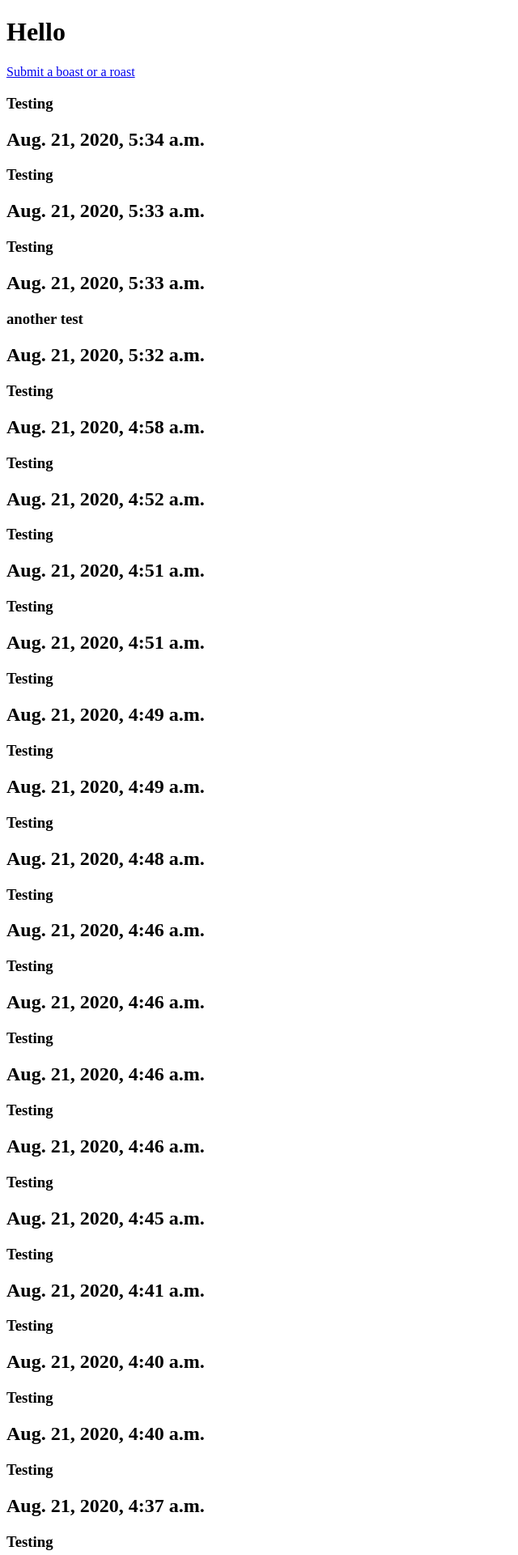
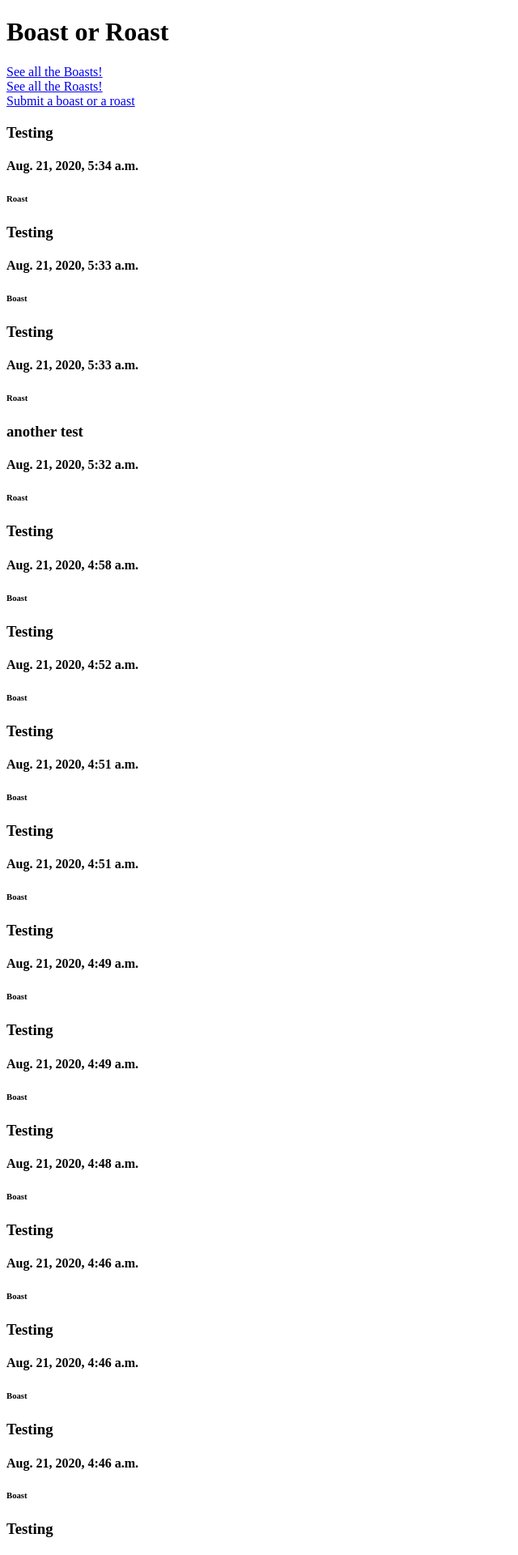
Before and after one commit to pokeyjess/ghost_post, a Django app: page / in a window 1280 px wide. Shown: the top 1920 px of the page at 81% size, without its empty margins (0-640 px from the left). Run offline with Django 3.2, Linux system fonts and the light colour scheme; data comes from the database, SQL or seed files in the repository; both versions use the stored data as it was after the commit.

Commit message:
Adds sorting by boasts and roasts

```diff
--- a/ghost_post/urls.py
+++ b/ghost_post/urls.py
@@ -1,9 +1,11 @@
 from django.contrib import admin
 from django.urls import path
-from ghost_post_app.views import index, post_form_view
+from ghost_post_app.views import index, post_form_view, boast, roast
 
 urlpatterns = [
     path('', index, name="homepage"),
+    path('boast/', boast),
+    path('roast/', roast),
     path('postform/', post_form_view),
     path('admin/', admin.site.urls),
 ]
--- a/ghost_post_app/models.py
+++ b/ghost_post_app/models.py
@@ -9,13 +9,11 @@ class Posts(models.Model):
     post_time = models.DateTimeField(default=timezone.now)
 
     def __str__(self):
+        return f"{self.content} - {self.post_time}"
         if self.boast_or_roast == "Boast":
             return True
         else:
             return False
 
-    def message(self):
-        return f"{self.content} - {self.post_time}"
-
     def votes(self):
         return self.up_votes - self.down_votes
--- a/ghost_post_app/views.py
+++ b/ghost_post_app/views.py
@@ -4,7 +4,7 @@ from ghost_post_app.forms import PostForm
 
 def index(request):
     post_list = Posts.objects.all().order_by('-post_time')
-    return render(request, "index.html", {"post_list": post_list, "hello": "Hello"})
+    return render(request, "index.html", {"post_list": post_list, "hello": "Boast or Roast"})
 
 def post_form_view(request):
     if request.method == "POST":
@@ -16,3 +16,11 @@ def post_form_view(request):
 
     form = PostForm()
     return render(request, "post_form.html", {"form": form})
+
+def boast(request):
+    post_list = Posts.objects.filter(boast_or_roast=True).order_by('-post_time')
+    return render(request, "boast.html", {"post_list": post_list})
+
+def roast(request):
+    post_list = Posts.objects.filter(boast_or_roast=False).order_by('-post_time')
+    return render(request, "roast.html", {"post_list": post_list})
--- a/templates/index.html
+++ b/templates/index.html
@@ -7,13 +7,27 @@
   </head>
   <body>
     <h1>{{ hello }}</h1>
-
-    <a href="/postform/">Submit a boast or a roast</a>
+    <div>
+      <a href="/boast/">See all the Boasts!</a>
+    </div>
+    <div>
+      <a href="/roast/">See all the Roasts!</a>
+    </div>
+    <div>
+      <a href="/postform/">Submit a boast or a roast</a>
+    </div>
     <div>
       {% for post in post_list %}
 
       <h3>{{post.content}}</h3>
-      <h2>{{ post.post_time}}</h2>
+      <h4>{{ post.post_time}}</h4>
+      <div>
+        {% if post.boast_or_roast %}
+        <h6>Boast</h6>
+        {% elif not post.boast_or_roast %}
+        <h6>Roast</h6>
+        {% endif %}
+      </div>
 
       {% endfor %}
     </div>
```
Also changed, not shown: templates/boast.html (added, +20 -0 lines), templates/roast.html (added, +20 -0 lines), db.sqlite3.
